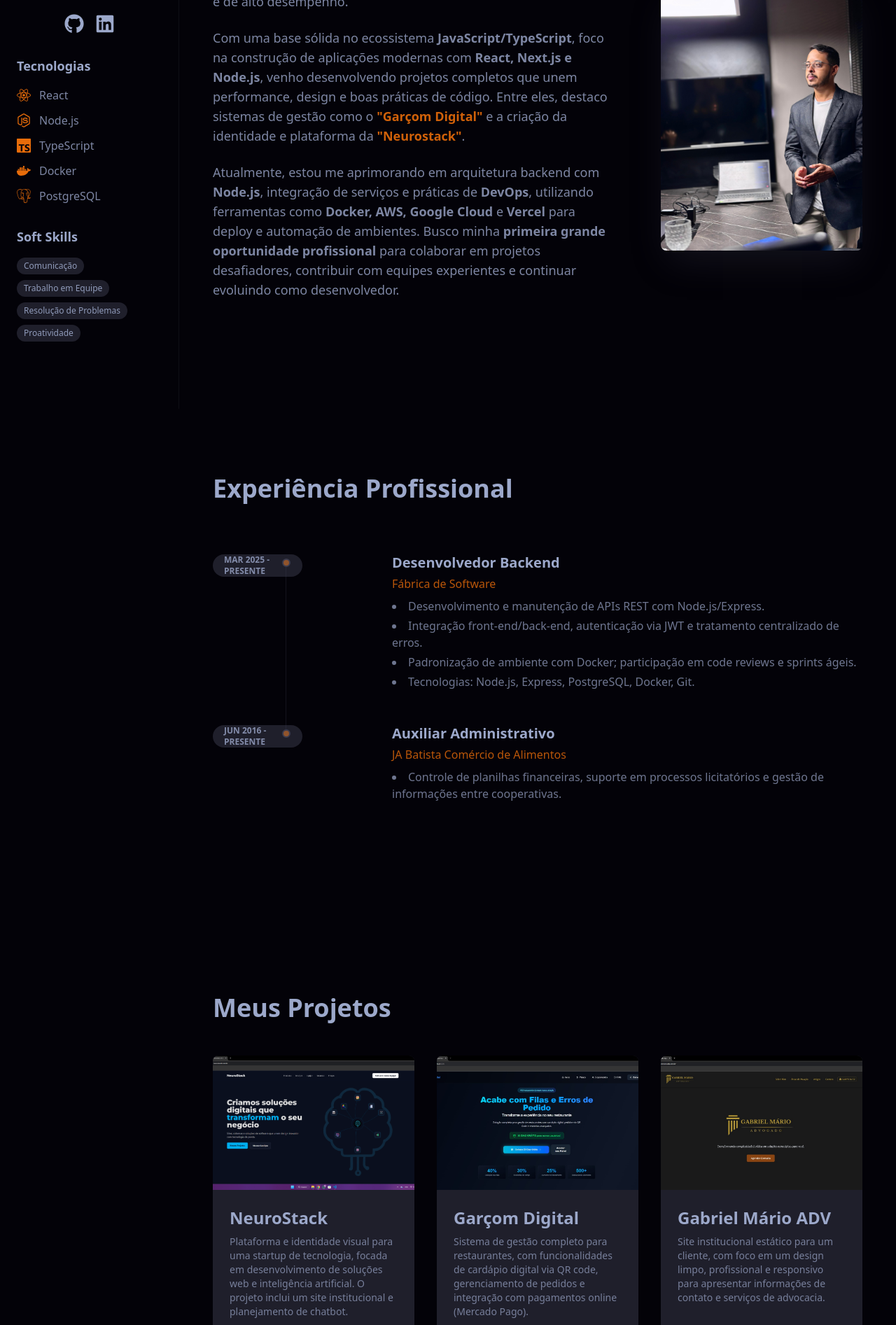
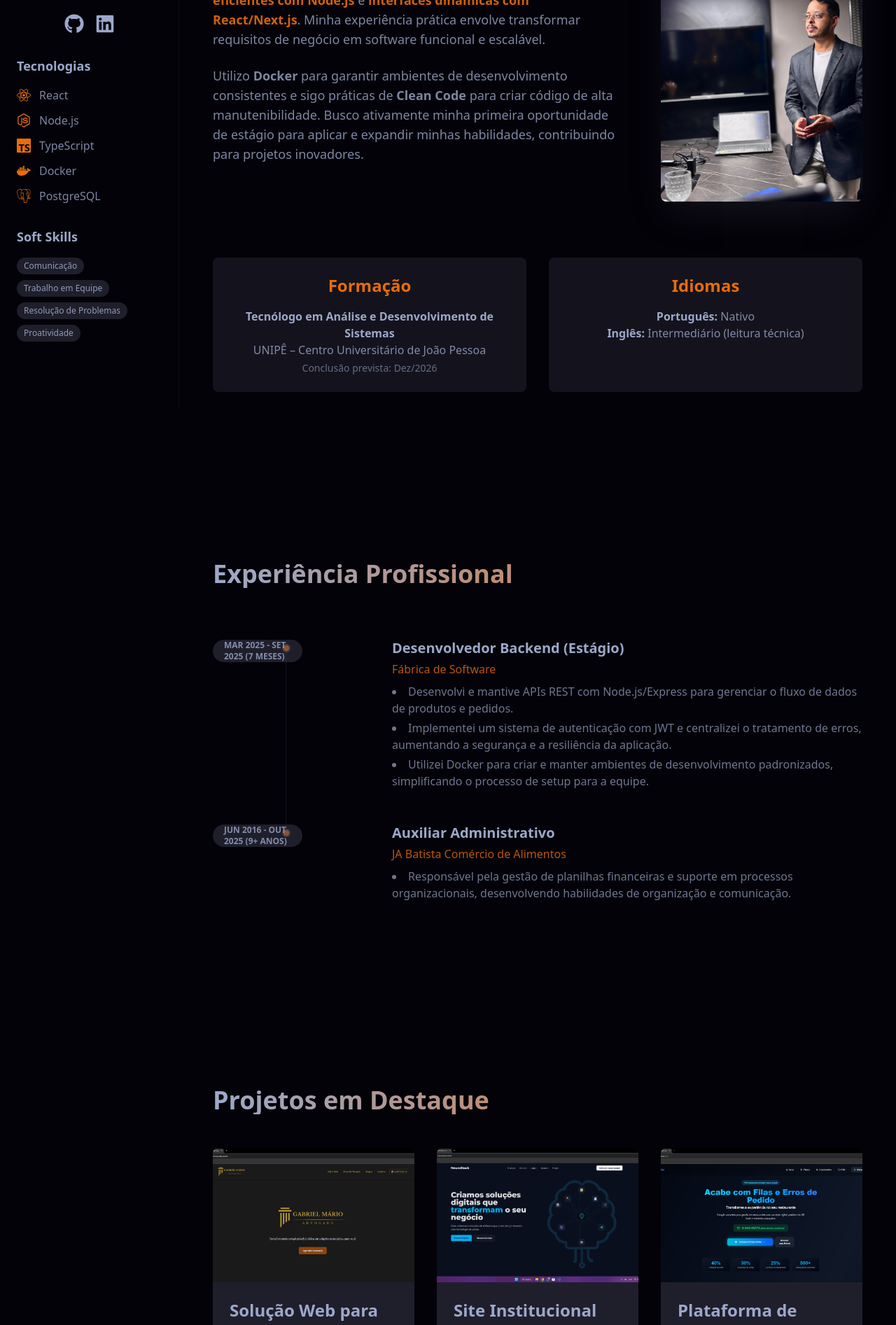
Before and after one commit to DevBielCastro/Gabriel-Castro_Portfolio, a React (Vite) app: page / in a window 1280 px wide. Shown: the part 280-2173 px from the top of the page at 70% size. Built offline with nearby package versions, Linux system fonts and the light colour scheme.

Commit message:
correção de responsividade

```diff
--- a/src/App.tsx
+++ b/src/App.tsx
@@ -1,3 +1,4 @@
+import { useState } from "react";
 import { About } from "./components/About";
 import { Contact } from "./components/Contact";
 import { Experience } from "./components/Experience";
@@ -7,12 +8,14 @@
 import { Skills } from "./components/Skills";
 
 function App() {
+  const [isSidebarOpen, setIsSidebarOpen] = useState(false);
+
   return (
     <main className="min-h-screen bg-background text-gray-300">
-      <Header />
-      <Sidebar />
-      {/* A mudança principal está aqui: pl-64 (padding-left) */}
-      <div className="pl-64">
+      <Header isSidebarOpen={isSidebarOpen} setIsSidebarOpen={setIsSidebarOpen} />
+      <Sidebar isSidebarOpen={isSidebarOpen} />
+      {/* Padding à esquerda apenas em telas médias ou maiores */}
+      <div className="md:pl-64">
         <About />
         <Experience />
         <Projects />
--- a/src/components/About.tsx
+++ b/src/components/About.tsx
@@ -1,29 +1,24 @@
 import aboutPhoto from '../assets/about-photo.jpg';
+import { SectionWrapper } from './SectionWrapper';
 
 export function About() {
   return (
-    <section id="about" className="min-h-screen flex flex-col justify-center py-24 px-12">
+    <SectionWrapper id="about">
       <div className="max-w-7xl mx-auto">
-        <h2 className="text-4xl font-bold text-secondary mb-12">
-          Sobre Mim
+        <h2 className="text-4xl font-bold mb-12 bg-clip-text text-transparent bg-gradient-to-r from-secondary to-accent">
+          Resumo Profissional
         </h2>
 
         <div className="flex flex-col md:flex-row items-center gap-16">
-          {/* Coluna de Texto */}
           <div className="md:w-2/3 text-lg text-secondary/80 space-y-6">
             <p>
-              Olá! Sou <span className="font-semibold text-accent/90">Gabriel Castro</span>, desenvolvedor <span className="font-semibold">Fullstack</span> e estudante de <span className="font-semibold">Análise e Desenvolvimento de Sistemas (ADS)</span>, apaixonado por tecnologia e por transformar ideias em soluções digitais escaláveis e de alto desempenho.
+              Desenvolvedor Full-Stack com foco na construção de <span className="text-accent/90 font-semibold">APIs REST eficientes com Node.js</span> e <span className="text-accent/90 font-semibold">interfaces dinâmicas com React/Next.js</span>. Minha experiência prática envolve transformar requisitos de negócio em software funcional e escalável.
             </p>
             <p>
-              Com uma base sólida no ecossistema <span className="font-semibold">JavaScript/TypeScript</span>, foco na construção de aplicações modernas com <span className="font-semibold">React, Next.js e Node.js</span>, venho desenvolvendo projetos completos que unem performance, design e boas práticas de código. Entre eles, destaco sistemas de gestão como o <span className="text-accent/90 font-semibold">"Garçom Digital"</span> e a criação da identidade e plataforma da <span className="text-accent/90 font-semibold">"Neurostack"</span>.
+              Utilizo <span className="font-semibold">Docker</span> para garantir ambientes de desenvolvimento consistentes e sigo práticas de <span className="font-semibold">Clean Code</span> para criar código de alta manutenibilidade. Busco ativamente minha primeira oportunidade de estágio para aplicar e expandir minhas habilidades, contribuindo para projetos inovadores.
             </p>
-            <p>
-              Atualmente, estou me aprimorando em arquitetura backend com <span className="font-semibold">Node.js</span>, integração de serviços e práticas de <span className="font-semibold">DevOps</span>, utilizando ferramentas como <span className="font-semibold">Docker, AWS, Google Cloud</span> e <span className="font-semibold">Vercel</span> para deploy e automação de ambientes. Busco minha <span className="font-semibold">primeira grande oportunidade profissional</span> para colaborar em projetos desafiadores, contribuir com equipes experientes e continuar evoluindo como desenvolvedor.
-            </p>
-
           </div>
 
-          {/* Coluna da Imagem */}
           <div className="md:w-1/3 flex justify-center">
             <img
               src={aboutPhoto}
@@ -32,7 +27,21 @@
             />
           </div>
         </div>
+
+        <div className="mt-20 grid grid-cols-1 md:grid-cols-2 gap-8 text-center">
+            <div className="bg-primary/30 p-6 rounded-lg">
+                <h3 className="text-2xl font-semibold text-accent mb-4">Formação</h3>
+                <p className="text-secondary font-bold">Tecnólogo em Análise e Desenvolvimento de Sistemas</p>
+                <p className="text-secondary/80">UNIPÊ – Centro Universitário de João Pessoa</p>
+                <p className="text-secondary/60 text-sm mt-1">Conclusão prevista: Dez/2026</p>
+            </div>
+            <div className="bg-primary/30 p-6 rounded-lg">
+                <h3 className="text-2xl font-semibold text-accent mb-4">Idiomas</h3>
+                <p className="text-secondary font-bold">Português: <span className="font-normal text-secondary/80">Nativo</span></p>
+                <p className="text-secondary font-bold">Inglês: <span className="font-normal text-secondary/80">Intermediário (leitura técnica)</span></p>
+            </div>
+        </div>
       </div>
-    </section>
+    </SectionWrapper>
   );
 }
--- a/src/components/Experience.tsx
+++ b/src/components/Experience.tsx
@@ -1,47 +1,40 @@
 import { TimelineItem } from "./TimelineItem";
+import { SectionWrapper } from "./SectionWrapper";
 
 export function Experience() {
   const experiences = [
     {
-      date: "Mar 2025 - Presente",
-      role: "Desenvolvedor Backend",
+      date: "Mar 2025 - Set 2025 (7 meses)",
+      role: "Desenvolvedor Backend (Estágio)",
       company: "Fábrica de Software",
       description: [
-        "Desenvolvimento e manutenção de APIs REST com Node.js/Express.",
-        "Integração front-end/back-end, autenticação via JWT e tratamento centralizado de erros.",
-        "Padronização de ambiente com Docker; participação em code reviews e sprints ágeis.",
-        "Tecnologias: Node.js, Express, PostgreSQL, Docker, Git."
+        "Desenvolvi e mantive APIs REST com Node.js/Express para gerenciar o fluxo de dados de produtos e pedidos.",
+        "Implementei um sistema de autenticação com JWT e centralizei o tratamento de erros, aumentando a segurança e a resiliência da aplicação.",
+        "Utilizei Docker para criar e manter ambientes de desenvolvimento padronizados, simplificando o processo de setup para a equipe.",
       ],
     },
     {
-      date: "Jun 2016 - Presente",
+      date: "Jun 2016 - Out 2025 (9+ anos)",
       role: "Auxiliar Administrativo",
       company: "JA Batista Comércio de Alimentos",
       description: [
-        "Controle de planilhas financeiras, suporte em processos licitatórios e gestão de informações entre cooperativas.",
+        "Responsável pela gestão de planilhas financeiras e suporte em processos organizacionais, desenvolvendo habilidades de organização e comunicação.",
       ],
     },
   ];
 
   return (
-    <section id="experience" className="min-h-screen flex flex-col justify-center py-24 px-12">
-      <div className="max-w-7xl mx-auto">
-        <h2 className="text-4xl font-bold text-secondary mb-12">
+    <SectionWrapper id="experience">
+      <div className="max-w-7xl mx-auto w-full">
+        <h2 className="text-4xl font-bold mb-12 bg-clip-text text-transparent bg-gradient-to-r from-secondary to-accent">
           Experiência Profissional
         </h2>
-
         <div className="relative">
           {experiences.map((exp, index) => (
-            <TimelineItem
-              key={index}
-              date={exp.date}
-              role={exp.role}
-              company={exp.company}
-              description={exp.description}
-            />
+            <TimelineItem key={index} {...exp} />
           ))}
         </div>
       </div>
-    </section>
+    </SectionWrapper>
   );
 }
--- a/src/components/Projects.tsx
+++ b/src/components/Projects.tsx
@@ -1,4 +1,5 @@
 import { ProjectCard } from "./ProjectCard";
+import { SectionWrapper } from "./SectionWrapper";
 import imgNeurostack from '../assets/project-neurostack.jpg';
 import imgRestaurante from '../assets/project-restaurante.jpg';
 import imgAdv from '../assets/project-adv.jpg';
@@ -6,44 +7,42 @@
 export function Projects() {
   const projectData = [
     {
+      image: imgAdv,
+      title: "Solução Web para Advocacia",
+      description: "Desenvolvi um portal completo com painel de gerenciamento (Node.js, EJS), que permitiu ao cliente total autonomia para publicar e gerenciar artigos, fortalecendo sua presença digital.",
+      tags: ["Node.js", "EJS", "JWT", "Full-Stack"],
+      liveUrl: "https://www.gabrielmarioadv.com.br/",
+      githubUrl: "https://github.com/DevBielCastro/projetositegabrielmarioadv",
+    },
+    {
       image: imgNeurostack,
-      title: "NeuroStack",
-      description: "Plataforma e identidade visual para uma startup de tecnologia, focada em desenvolvimento de soluções web e inteligência artificial. O projeto inclui um site institucional e planejamento de chatbot.",
-      tags: ["Next.js", "TypeScript", "Tailwind CSS", "Framer Motion"],
+      title: "Site Institucional NeuroStack",
+      description: "Construí o website corporativo da NeuroStack com Next.js, focando em performance e design responsivo para apresentar o portfólio de serviços e otimizar a captação de clientes.",
+      tags: ["Next.js", "TypeScript", "Tailwind CSS", "Front-end"],
       liveUrl: "https://www.neurostack.com.br/",
       githubUrl: "https://github.com/DevBielCastro/neurostack-site-pessoal",
     },
     {
       image: imgRestaurante,
-      title: "Garçom Digital",
-      description: "Sistema de gestão completo para restaurantes, com funcionalidades de cardápio digital via QR code, gerenciamento de pedidos e integração com pagamentos online (Mercado Pago).",
-      tags: ["React", "Node.js", "PostgreSQL", "API REST"],
-      // Sem liveUrl aqui, então o botão não vai aparecer
+      title: "Plataforma de Gestão para Restaurantes",
+      description: "Criei a API REST para uma plataforma de gestão, cobrindo funcionalidades de cardápio digital, gerenciamento de pedidos e autenticação, utilizando Node.js, Express e PostgreSQL.",
+      tags: ["Node.js", "Express", "PostgreSQL", "Back-end"],
       githubUrl: "https://github.com/DevBielCastro/Sistema_Restaurante",
-    },
-    {
-      image: imgAdv,
-      title: "Gabriel Mário ADV",
-      description: "Site institucional estático para um cliente, com foco em um design limpo, profissional e responsivo para apresentar informações de contato e serviços de advocacia.",
-      tags: ["HTML5", "CSS3", "JavaScript"],
-      liveUrl: "https://www.gabrielmarioadv.com.br/",
-      githubUrl: "https://github.com/DevBielCastro/projetositegabrielmarioadv",
     },
   ];
 
   return (
-    <section id="projects" className="min-h-screen flex flex-col justify-center py-24 px-12">
+    <SectionWrapper id="projects">
       <div className="max-w-7xl mx-auto">
-        <h2 className="text-4xl font-bold text-secondary mb-12">
-          Meus Projetos
+        <h2 className="text-4xl font-bold mb-12 bg-clip-text text-transparent bg-gradient-to-r from-secondary to-accent">
+          Projetos em Destaque
         </h2>
-
         <div className="grid grid-cols-1 md:grid-cols-2 lg:grid-cols-3 gap-8">
           {projectData.map((project, index) => (
             <ProjectCard key={index} {...project} />
           ))}
         </div>
       </div>
-    </section>
+    </SectionWrapper>
   );
 }
--- a/src/components/Skills.tsx
+++ b/src/components/Skills.tsx
@@ -1,5 +1,6 @@
 import { FaReact, FaNodeJs, FaDocker, FaGitAlt, FaHtml5, FaCss3Alt, FaPython, FaAws, FaLinux } from "react-icons/fa";
-import { SiPostgresql, SiTypescript, SiExpress, SiNextdotjs, SiTailwindcss, SiMongodb, SiVercel, SiVsco, SiGithubactions } from "react-icons/si";
+import { SiPostgresql, SiTypescript, SiExpress, SiNextdotjs, SiTailwindcss, SiMongodb, SiVercel, SiVsco, SiGithubactions, SiMysql, SiNginx, SiPm2, SiJest } from "react-icons/si";
+import { SectionWrapper } from "./SectionWrapper";
 
 export function Skills() {
   const skillsData = [
@@ -11,8 +12,8 @@
         { icon: <SiTypescript size={24} />, name: "TypeScript" },
         { icon: <SiTailwindcss size={24} />, name: "Tailwind CSS" },
         { icon: <FaHtml5 size={24} />, name: "HTML5" },
-        { icon: <FaCss3Alt size={24} />, name: "CSS3" },
-      ],
+        { icon: <FaCss3Alt size={24} />, name: "CSS3" }
+      ]
     },
     {
       category: "Back-end",
@@ -20,31 +21,45 @@
         { icon: <FaNodeJs size={24} />, name: "Node.js" },
         { icon: <SiExpress size={24} />, name: "Express.js" },
         { icon: <FaPython size={24} />, name: "Python & Django" },
+        { icon: <SiTypescript size={24} />, name: "APIs REST & JWT" }
+      ]
+    },
+    {
+      category: "Bancos de Dados",
+      technologies: [
         { icon: <SiPostgresql size={24} />, name: "PostgreSQL" },
-        { icon: <SiMongodb size={24} />, name: "MongoDB" },
-      ],
+        { icon: <SiMysql size={24} />, name: "MySQL" },
+        { icon: <SiMongodb size={24} />, name: "MongoDB" }
+      ]
     },
     {
       category: "DevOps & Ferramentas",
       technologies: [
         { icon: <FaDocker size={24} />, name: "Docker" },
-        { icon: <SiGithubactions size={24} />, name: "GitHub Actions" },
+        { icon: <SiGithubactions size={24} />, name: "CI/CD" },
         { icon: <FaGitAlt size={24} />, name: "Git & GitHub" },
-        { icon: <SiVercel size={24} />, name: "Vercel" },
-        { icon: <FaAws size={24} />, name: "AWS" },
-        { icon: <FaLinux size={24} />, name: "Linux" },
-        { icon: <SiVsco size={24} />, name: "VS Code" },
-      ],
+        { icon: <SiNginx size={24} />, name: "Nginx" },
+        { icon: <SiPm2 size={24} />, name: "PM2" },
+        { icon: <SiVercel size={24} />, name: "Vercel" }
+      ]
+    },
+    {
+      category: "Metodologias & Testes",
+      technologies: [
+        { icon: <FaAws size={24} />, name: "Agile (Scrum)" },
+        { icon: <FaLinux size={24} />, name: "Clean Code/S.O.L.I.D." },
+        { icon: <SiJest size={24} />, name: "Jest & Supertest" },
+        { icon: <SiVsco size={24} />, name: "VS Code" }
+      ]
     },
   ];
 
   return (
-    <section id="skills" className="min-h-screen flex flex-col justify-center py-24 px-12">
+    <SectionWrapper id="skills">
       <div className="max-w-7xl mx-auto w-full">
-        <h2 className="text-4xl font-bold text-secondary mb-12 text-center md:text-left">
-          Habilidades Técnicas
+        <h2 className="text-4xl font-bold mb-12 bg-clip-text text-transparent bg-gradient-to-r from-secondary to-accent">
+          Competências Técnicas
         </h2>
-
         <div className="grid grid-cols-1 md:grid-cols-2 lg:grid-cols-3 gap-8">
           {skillsData.map((skillCategory) => (
             <div key={skillCategory.category} className="bg-primary/30 p-6 rounded-lg border border-transparent hover:border-accent/50 transition-colors">
@@ -61,6 +76,6 @@
           ))}
         </div>
       </div>
-    </section>
+    </SectionWrapper>
   );
 }
```
Also changed, not shown: src/components/Header.tsx (+18 -4 lines), src/components/Sidebar.tsx (+10 -3 lines).
